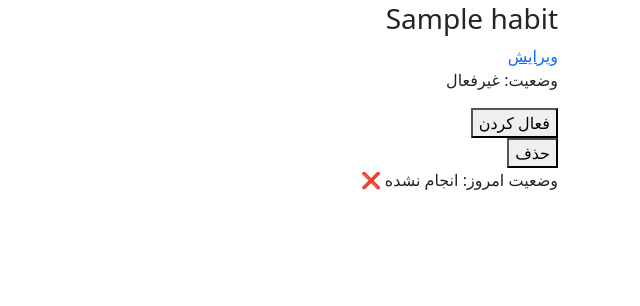
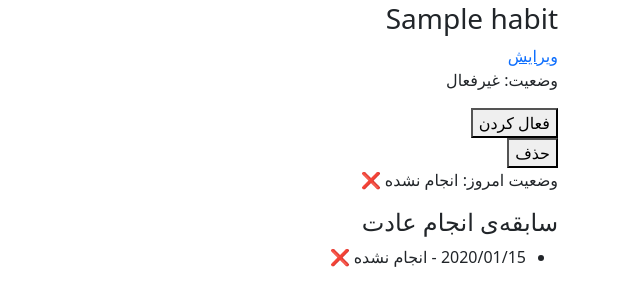
Before and after one commit to mohamad7a7/HabitTracker, a Django app: template HabitTracker/templates/home.html in a window 1280 px wide. Shown: the part 164-470 px from the top of the page, without its empty margins (640-1280 px from the left). Run offline with Django 3.2, Linux system fonts and the light colour scheme; the template is opened without the code that fills it: most values are stand-ins (such as "Sample title", 1, 10 or a date in 2020).

Commit message:
add hystory of each habit in home.html

```diff
--- a/HabitTracker/templates/home.html
+++ b/HabitTracker/templates/home.html
@@ -75,6 +75,21 @@
       <p>وضعیت امروز: انجام نشده ❌</p>
       {% endif %} {% else %}
       <p>وضعیت امروز: هنوز ثبت نشده</p>
+      {% endif %}
+
+      <h4>سابقه‌ی انجام عادت</h4>
+
+      {% if habit.checkin_history %}
+      <ul>
+        {% for checkin in habit.checkin_history %}
+        <li>
+          {{ checkin.date|date:"Y/m/d" }} - {% if checkin.is_done %} انجام شده
+          ✅ {% else %} انجام نشده ❌ {% endif %}
+        </li>
+        {% endfor %}
+      </ul>
+      {% else %}
+      <p>هنوز سابقه‌ای ثبت نشده است.</p>
       {% endif %} {% endfor %}
 
       <form method="post" action="{% url 'logout' %}">
```
